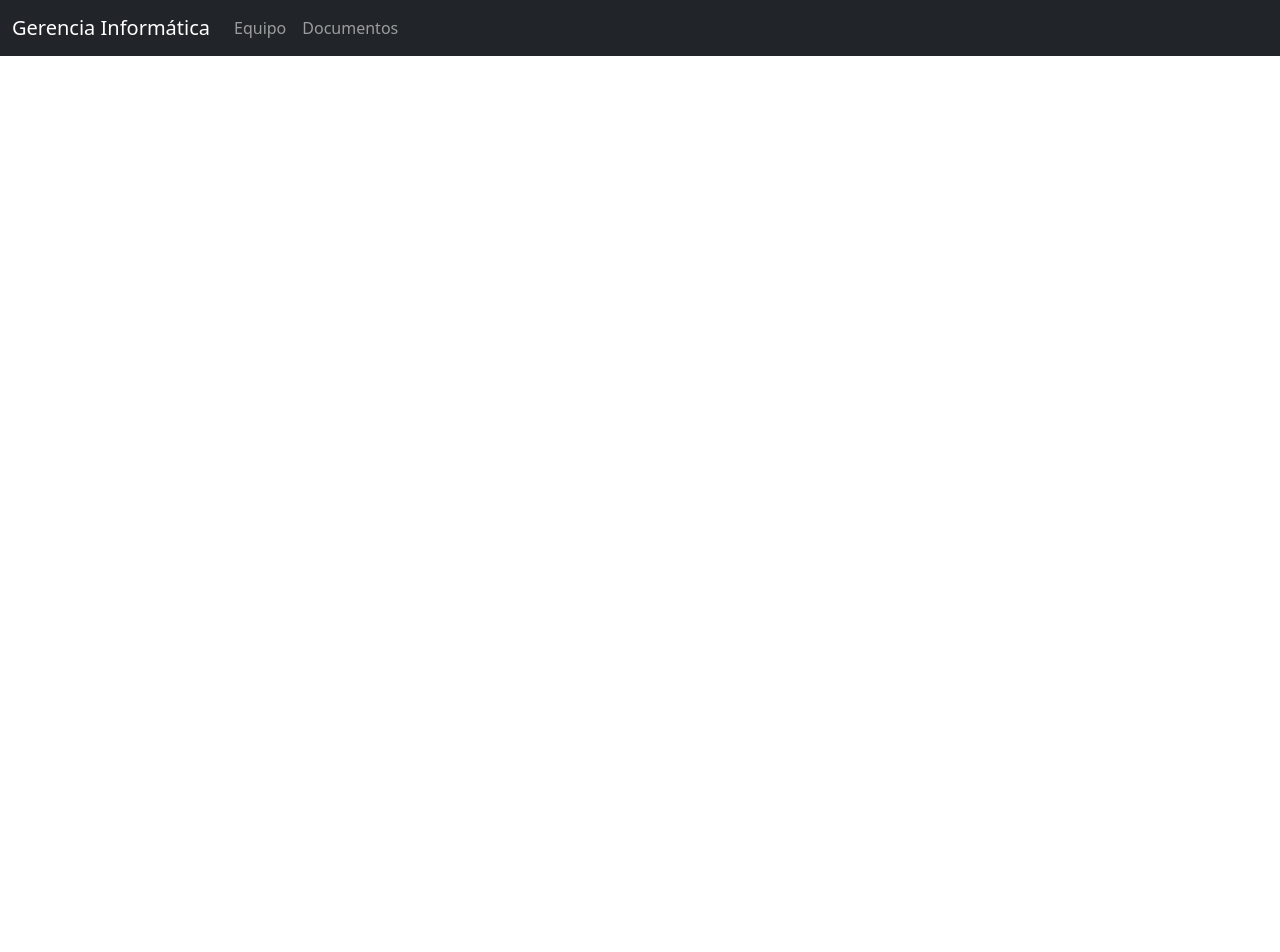
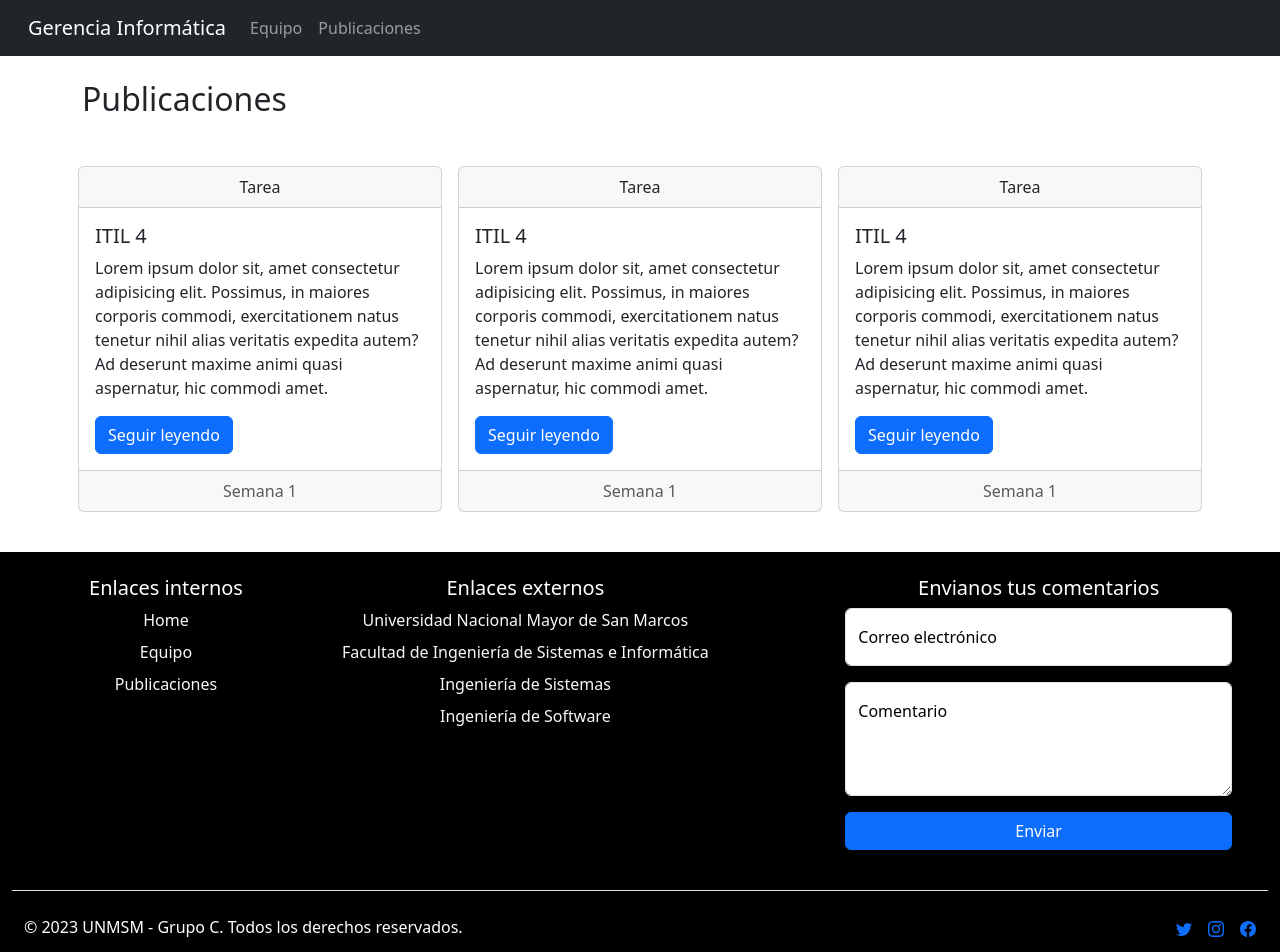
Before and after one commit to ricardogenaro99/gerencia-informatica-grupo-c, a React (Create React App) app: page /publicaciones in a window 1280 px wide. Shown: the top 952 px of the page. Before the commit the page ends 800 px from the top, so only its background shows below. Built offline with nearby package versions, Linux system fonts and the light colour scheme.

Commit message:
feat: footer y layout

```diff
--- a/src/App.js
+++ b/src/App.js
@@ -1,6 +1,6 @@
 import { Route, Routes } from "react-router-dom";
-import MainLayout from "./app/layouts/MainLayout";
-import { Documentos, Equipo, Home } from "./app/pages";
+import { MainLayout } from "./app/layouts";
+import { Publicaciones, Equipo, Home } from "./app/pages";
 
 function App() {
   return (
@@ -8,7 +8,7 @@ function App() {
       <Routes>
         <Route path="/" element={<Home />} />
         <Route path="/equipo" element={<Equipo />} />
-        <Route path="/documentos" element={<Documentos />} />
+        <Route path="/publicaciones" element={<Publicaciones />} />
       </Routes>
     </MainLayout>
   );
--- /dev/null
+++ b/src/app/components/CardPublicacion.js
@@ -0,0 +1,22 @@
+import React from "react";
+import { Link } from "react-router-dom";
+
+function CardPublicacion({ id, type, title, description, topic }) {
+  return (
+    <div className="col-lg-4 px-2 py-3">
+      <div className="card">
+        <div className="card-header text-center">{type}</div>
+        <div className="card-body">
+          <h5 className="card-title">{title}</h5>
+          <p className="card-text">{description}</p>
+          <Link to={id} className="btn btn-primary">
+            Seguir leyendo
+          </Link>
+        </div>
+        <div className="card-footer text-muted text-center">{topic}</div>
+      </div>
+    </div>
+  );
+}
+
+export default CardPublicacion;
--- /dev/null
+++ b/src/app/components/Footer.js
@@ -0,0 +1,143 @@
+import React from "react";
+import { BsFacebook, BsInstagram, BsTwitter } from "react-icons/bs";
+import { Link } from "react-router-dom";
+
+function Footer() {
+  return (
+    <footer className="text-white container-fluid row text-center bg-black m-0 py-4">
+      <div className="row">
+        <div className="col-md-6 col-lg-3 mb-3">
+          <h5>Enlaces internos</h5>
+          <ul className="nav flex-column">
+            <li className="nav-item mb-2">
+              <Link to="/" className="nav-link p-0 text-light">
+                Home
+              </Link>
+            </li>
+            <li className="nav-item mb-2">
+              <Link to="/equipo" className="nav-link p-0 text-light">
+                Equipo
+              </Link>
+            </li>
+            <li className="nav-item mb-2">
+              <Link to="/publicaciones" className="nav-link p-0 text-light">
+                Publicaciones
+              </Link>
+            </li>
+          </ul>
+        </div>
+
+        <div className="col-md-6 col-lg-4 mb-3">
+          <h5>Enlaces externos</h5>
+          <ul className="nav flex-column">
+            <li className="nav-item mb-2">
+              <a
+                href="https://www.unmsm.edu.pe/"
+                className="nav-link p-0 text-light"
+                target="_blank"
+                rel="noreferrer"
+              >
+                Universidad Nacional Mayor de San Marcos
+              </a>
+            </li>
+            <li className="nav-item mb-2">
+              <a
+                href="https://sistemas.unmsm.edu.pe/site/index.php"
+                className="nav-link p-0 text-light"
+                target="_blank"
+                rel="noreferrer"
+              >
+                Facultad de Ingeniería de Sistemas e Informática
+              </a>
+            </li>
+            <li className="nav-item mb-2">
+              <a
+                href="https://sistemas.unmsm.edu.pe/site/pregrado/ingenieria-de-sistemas"
+                className="nav-link p-0 text-light"
+                target="_blank"
+                rel="noreferrer"
+              >
+                Ingeniería de Sistemas
+              </a>
+            </li>
+            <li className="nav-item mb-2">
+              <a
+                href="https://sistemas.unmsm.edu.pe/site/pregrado/ingenieria-de-software"
+                className="nav-link p-0 text-light"
+                target="_blank"
+                rel="noreferrer"
+              >
+                Ingeniería de Software
+              </a>
+            </li>
+          </ul>
+        </div>
+
+        <div className="col-lg-4 offset-lg-1 mb-3">
+          <h5>Envianos tus comentarios</h5>
+          <form className="form-floating text-black">
+            <div className="form-floating mb-3">
+              <input
+                type="email"
+                className="form-control"
+                id="floatingInput"
+                placeholder="name@example.com"
+              />
+              <label htmlFor="floatingInput">Correo electrónico</label>
+            </div>
+            <div className="form-floating mb-3">
+              <textarea
+                className="form-control h-auto"
+                placeholder="Leave a comment here"
+                id="floatingTextarea"
+                rows={4}
+              ></textarea>
+              <label htmlFor="floatingTextarea">Comentario</label>
+            </div>
+            <button className="btn btn-primary w-100" type="button">
+              Enviar
+            </button>
+          </form>
+        </div>
+      </div>
+
+      <div className="d-flex flex-column flex-sm-row justify-content-between py-4 my-4 border-top">
+        <p>© 2023 UNMSM - Grupo C. Todos los derechos reservados.</p>
+        <ul className="list-unstyled d-flex">
+          <li className="ms-3">
+            <a
+              className="link"
+              href="https://twitter.com/UNMSM_"
+              target="_blank"
+              rel="noreferrer"
+            >
+              <BsTwitter />
+            </a>
+          </li>
+          <li className="ms-3">
+            <a
+              className="link"
+              href="https://www.instagram.com/unmsm_/"
+              target="_blank"
+              rel="noreferrer"
+            >
+              <BsInstagram />
+            </a>
+          </li>
+          <li className="ms-3">
+            <a
+              className="link"
+              href="https://www.facebook.com/1551UNMSM"
+              target="_blank"
+              rel="noreferrer"
+            >
+              <BsFacebook />
+            </a>
+          </li>
+        </ul>
+      </div>
+    </footer>
+  );
+}
+
+export default Footer;
--- a/src/app/components/Header.js
+++ b/src/app/components/Header.js
@@ -4,7 +4,7 @@ import { Link } from "react-router-dom";
 function Header() {
   return (
     <nav
-      className="navbar navbar-expand-lg bg-dark navbar-dark fixed-top"
+      className="navbar navbar-expand-lg bg-dark navbar-dark fixed-top px-3"
       data-bs-theme="dark"
     >
       <div className="container-fluid">
@@ -41,8 +41,12 @@ function Header() {
               </Link>
             </li>
             <li className="nav-item">
-              <Link className="nav-link" to="/documentos" aria-current="page">
-                Documentos
+              <Link
+                className="nav-link"
+                to="/publicaciones"
+                aria-current="page"
+              >
+                Publicaciones
               </Link>
             </li>
           </ul>
--- a/src/app/components/index.js
+++ b/src/app/components/index.js
@@ -1,4 +1,6 @@
 import CardEquipo from "./CardEquipo";
+import CardPublicacion from "./CardPublicacion";
+import Footer from "./Footer";
 import Header from "./Header";
 
-export { Header, CardEquipo };
+export { Header, CardEquipo, CardPublicacion, Footer };
--- a/src/app/layouts/MainLayout.js
+++ b/src/app/layouts/MainLayout.js
@@ -1,13 +1,19 @@
 import React from "react";
-import { Header } from "../components";
+import { Footer, Header } from "../components";
 
 function MainLayout({ children }) {
   return (
-    <div className="container">
-      <div style={{ height: "56px" }}>
+    <div
+      className="min-vh-100"
+      style={{ display: "grid", gridTemplateRows: "56px 1fr auto" }}
+    >
+      <div>
         <Header />
       </div>
-      <div className="container py-4">{children}</div>
+      <div className="container py-4 ">{children}</div>
+      <div>
+        <Footer />
+      </div>
     </div>
   );
 }
--- /dev/null
+++ b/src/app/layouts/PageLayout.js
@@ -0,0 +1,15 @@
+import React from "react";
+
+function PageLayout({ title, description, children, classNameContent }) {
+  return (
+    <div className="d-grid gap-4">
+      <div className="d-grid gap-2">
+        <h2>{title}</h2>
+        {description && <p className="lead">{description}</p>}
+      </div>
+      <div className={classNameContent}>{children}</div>
+    </div>
+  );
+}
+
+export default PageLayout;
--- a/src/app/layouts/index.js
+++ b/src/app/layouts/index.js
@@ -0,0 +1,4 @@
+import MainLayout from "./MainLayout";
+import PageLayout from "./PageLayout";
+
+export { MainLayout, PageLayout };
--- a/src/app/pages/Documentos.js
+++ /dev/null
@@ -1,7 +0,0 @@
-import React from "react";
-
-function Documentos() {
-  return <div>Documentos</div>;
-}
-
-export default Documentos;
--- a/src/app/pages/Equipo.js
+++ b/src/app/pages/Equipo.js
@@ -1,6 +1,7 @@
 import React from "react";
 import { BsGithub, BsGlobe2, BsLinkedin } from "react-icons/bs";
 import { CardEquipo } from "../components";
+import { PageLayout } from "../layouts";
 
 function Equipo() {
   const equipo = [
@@ -9,7 +10,7 @@ function Equipo() {
       surnames: "Choquehuanca Palli",
       school: "Ingenieria de Sistemas",
       description:
-        "Lorem ipsum, dolor sit amet consectetur adipisicing elit. Autem ullam nulla quis. Ipsum totam inventore corrupti voluptatem, excepturi delectus dolore ipsa tempore aliquid nihil, facere eos nesciunt eaque earum et! Ut omnis numquam nobis nihil veritatis nesciunt itaque ipsum et ipsa aut? Accusantium illum ipsum repudiandae incidunt vitae cupiditate quasi dicta perspiciatis magni? Pariatur quisquam atque quam sequi aliquam. Explicabo voluptas eum tenetur expedita sequi quo provident laudantium cum, laborum voluptatibus fugit ad veniam ex molestiae inventore quisquam aliquam. Molestias corporis nihil, ullam, ad quam iure quidem unde veritatis commodi totam eaque tempore praesentium quae aliquam, iusto fugit ipsa deserunt delectus iste! Quam natus quia ducimus.",
+        "Estudiante de la carrera de Ingenieria de Sistemas en la Universidad Nacional Mayor de San Marcos. Con experiencia en el rubro de desarrollo de software, conocimiento en el manejo de bases de datos tanto relacionales como no relacionales y Soporte de TI. Actualmente trabajando en Chazki como lider del equipo de Soporte de TI y colaborando con distintos equipos tech (Grow, Integraciones, Devops, etc).",
       links: [
         {
           url: "https://ricardo-genaro-portfolio.vercel.app/",
@@ -34,11 +35,11 @@ function Equipo() {
   ];
 
   return (
-    <div>
+    <PageLayout title="Equipo">
       {equipo.map((e, i) => (
         <CardEquipo key={i} {...e} />
       ))}
-    </div>
+    </PageLayout>
   );
 }
 
--- /dev/null
+++ b/src/app/pages/Publicaciones.js
@@ -0,0 +1,41 @@
+import React from "react";
+import { CardPublicacion } from "../components";
+import { PageLayout } from "../layouts";
+
+function Publicaciones() {
+  const publicaciones = [
+    {
+      id: "1",
+      type: "Tarea",
+      title: "ITIL 4",
+      description:
+        "Lorem ipsum dolor sit, amet consectetur adipisicing elit. Possimus, in maiores corporis commodi, exercitationem natus tenetur nihil alias veritatis expedita autem? Ad deserunt maxime animi quasi aspernatur, hic commodi amet.",
+      topic: "Semana 1",
+    },
+    {
+      id: "2",
+      type: "Tarea",
+      title: "ITIL 4",
+      description:
+        "Lorem ipsum dolor sit, amet consectetur adipisicing elit. Possimus, in maiores corporis commodi, exercitationem natus tenetur nihil alias veritatis expedita autem? Ad deserunt maxime animi quasi aspernatur, hic commodi amet.",
+      topic: "Semana 1",
+    },
+    {
+      id: "3",
+      type: "Tarea",
+      title: "ITIL 4",
+      description:
+        "Lorem ipsum dolor sit, amet consectetur adipisicing elit. Possimus, in maiores corporis commodi, exercitationem natus tenetur nihil alias veritatis expedita autem? Ad deserunt maxime animi quasi aspernatur, hic commodi amet.",
+      topic: "Semana 1",
+    },
+  ];
+  return (
+    <PageLayout title="Publicaciones" classNameContent="row">
+      {publicaciones.map((e, i) => (
+        <CardPublicacion key={i} {...e} />
+      ))}
+    </PageLayout>
+  );
+}
+
+export default Publicaciones;
--- a/src/app/pages/index.js
+++ b/src/app/pages/index.js
@@ -1,5 +1,5 @@
-import Documentos from "./Documentos";
+import Publicaciones from "./Publicaciones";
 import Equipo from "./Equipo";
 import Home from "./Home";
 
-export { Home, Documentos, Equipo };
+export { Home, Publicaciones, Equipo };
```
